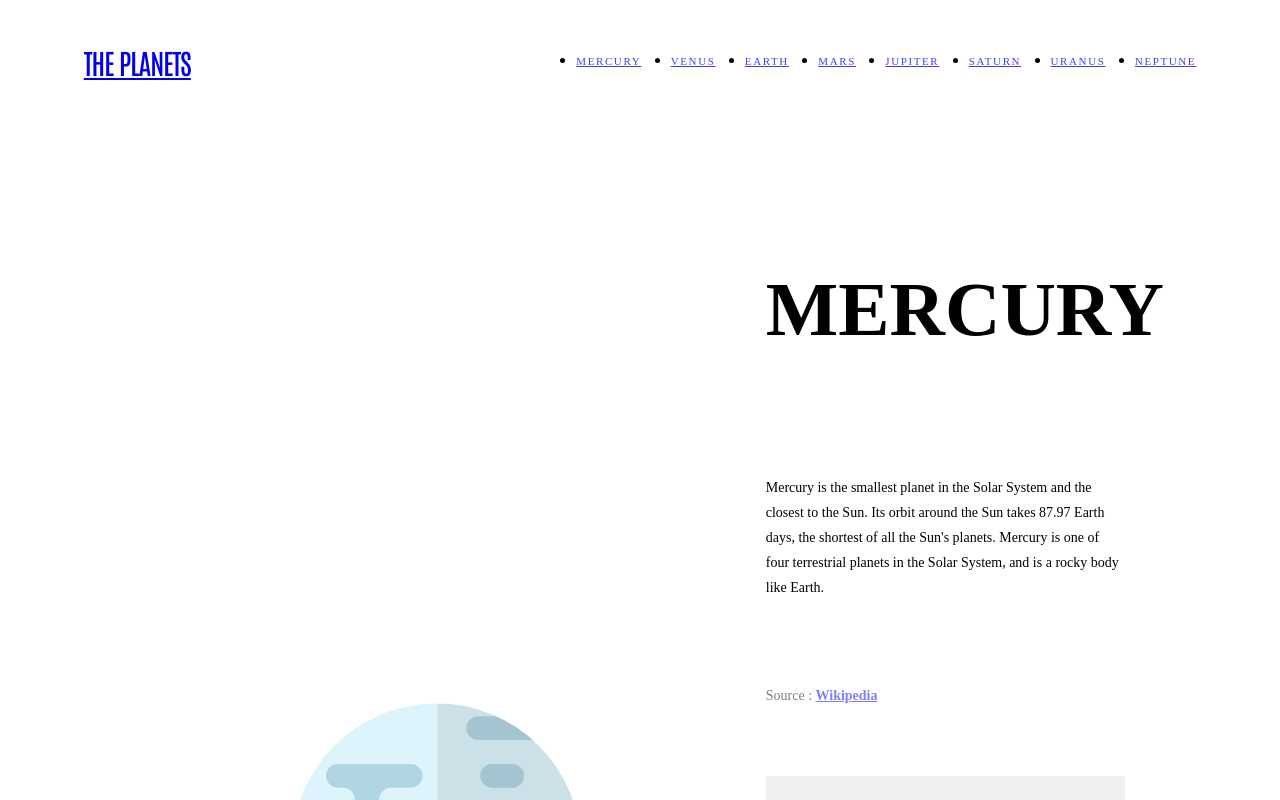
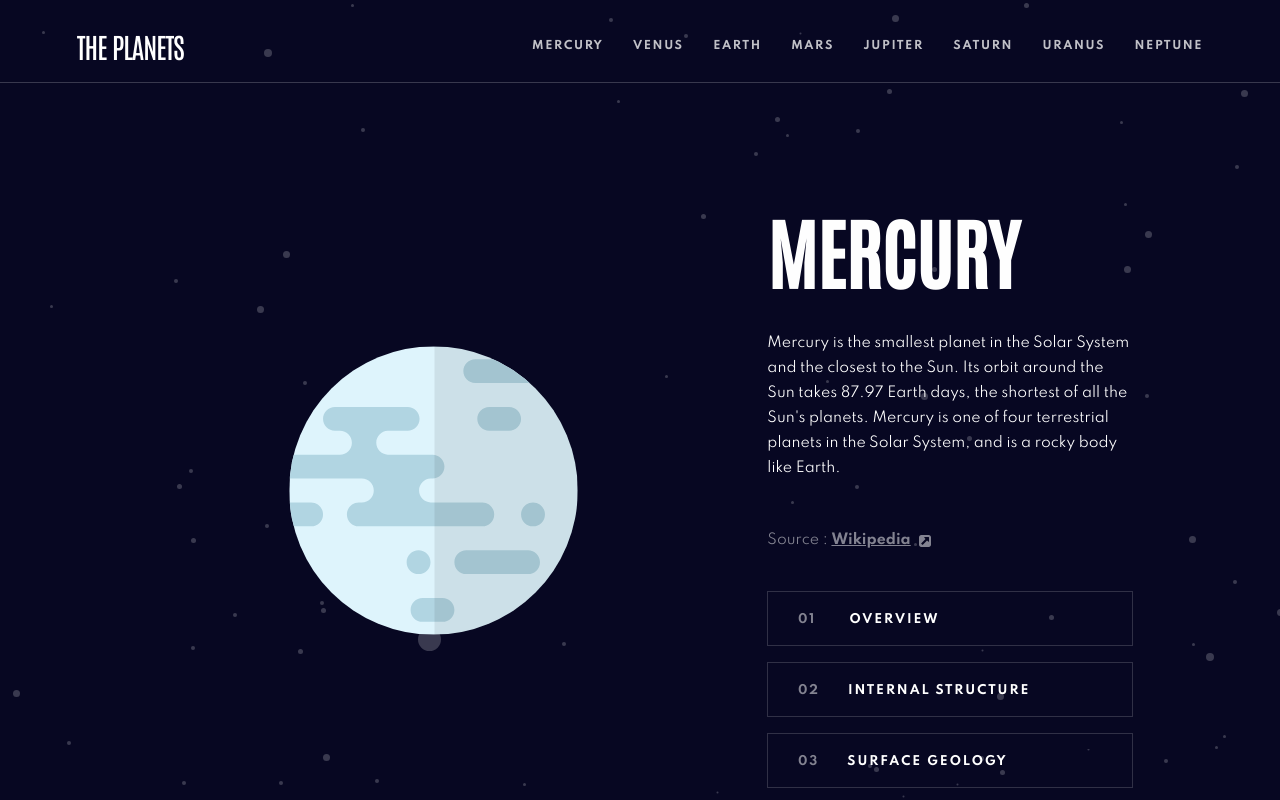
Before and after one commit to emestabillo/planets-fact-site, a Next.js app: page /Mercury in a window 1280 px wide. Shown: the top 800 px of the page. Built offline with nearby package versions, Linux system fonts and the light colour scheme.

Commit message:
Changes to fonts

```diff
--- a/components/MainWrapper.js
+++ b/components/MainWrapper.js
@@ -18,13 +18,7 @@ const Wrapper = styled(motion.main)`
   }
 `;
 
-function MainWrapper({ children }) {
-  return (
-    <Wrapper
-      id="main"
-      initial="hidden"
-      animate="visible"
-      variants={{
+const variants = {
   hidden: {
     scale: 0.8,
     opacity: 0,
@@ -37,8 +31,11 @@ function MainWrapper({ children }) {
       delay: 0.3,
     },
   },
-      }}
-    >
+};
+
+function MainWrapper({ children }) {
+  return (
+    <Wrapper id="main" initial="hidden" animate="visible" variants={variants}>
       {children}
     </Wrapper>
   );
--- a/components/PlanetImage.js
+++ b/components/PlanetImage.js
@@ -3,7 +3,7 @@ import styled from "styled-components";
 import { QUERIES } from "../shared/constants";
 import { PlanetSize } from "../shared/helpers";
 import { motion, AnimatePresence } from "framer-motion";
-import { item } from "./MainWrapper";
+import { variants } from "./MainWrapper";
 
 const Wrapper = styled.div`
   padding: 1.5rem 0;
@@ -75,7 +75,7 @@ function PlanetImage({ name, images, activeTab }) {
       <AnimatePresence exitBeforeEnter>
         <ImageDiv
           key={name}
-          variants={item}
+          variants={variants}
           name={name}
           initial={{ opacity: 0 }}
           animate={{ opacity: 1 }}
--- a/pages/_app.js
+++ b/pages/_app.js
@@ -1,9 +1,20 @@
 import Layout from "../components/Layout";
+import Head from "next/head";
 import { AnimatePresence } from "framer-motion";
+import GlobalStyle from "../shared/Globalstyles";
 
 function MyApp({ Component, pageProps, router }) {
   return (
     <>
+      <Head>
+        <title>Planets Fact Site</title>
+        <meta name="description" content="facts about planets" />
+        <link
+          href="https://fonts.googleapis.com/css2?family=Antonio:wght@500&family=Spartan:wght@400;700&display=swap"
+          rel="stylesheet"
+        />
+      </Head>
+      <GlobalStyle />
       <Layout>
         <AnimatePresence exitBeforeEnter>
           <Component {...pageProps} key={router.route} />
--- a/pages/_document.js
+++ b/pages/_document.js
@@ -1,6 +1,5 @@
-import Document, { Html, Head, Main, NextScript } from "next/document";
+import Document from "next/document";
 import { ServerStyleSheet } from "styled-components";
-import GlobalStyle from "../shared/Globalstyles";
 
 export default class MyDocument extends Document {
   static async getInitialProps(ctx) {
@@ -11,12 +10,7 @@ export default class MyDocument extends Document {
       ctx.renderPage = () =>
         originalRenderPage({
           enhanceApp: (App) => (props) =>
-            sheet.collectStyles(
-              <>
-                <GlobalStyle />
-                <App {...props} />
-              </>
-            ),
+            sheet.collectStyles(<App {...props} />),
         });
 
       const initialProps = await Document.getInitialProps(ctx);
@@ -33,20 +27,4 @@ export default class MyDocument extends Document {
       sheet.seal();
     }
   }
-  render() {
-    return (
-      <Html lang="en">
-        <Head>
-          <link
-            href="https://fonts.googleapis.com/css2?family=Antonio:wght@500&family=Spartan:wght@400;700&display=swap"
-            rel="stylesheet"
-          />
-        </Head>
-        <body>
-          <Main />
-          <NextScript />
-        </body>
-      </Html>
-    );
-  }
 }
```
Also changed, not shown: pages/index.js (+1 -14 lines). Lines whose indentation alone changed are shown as unchanged.
